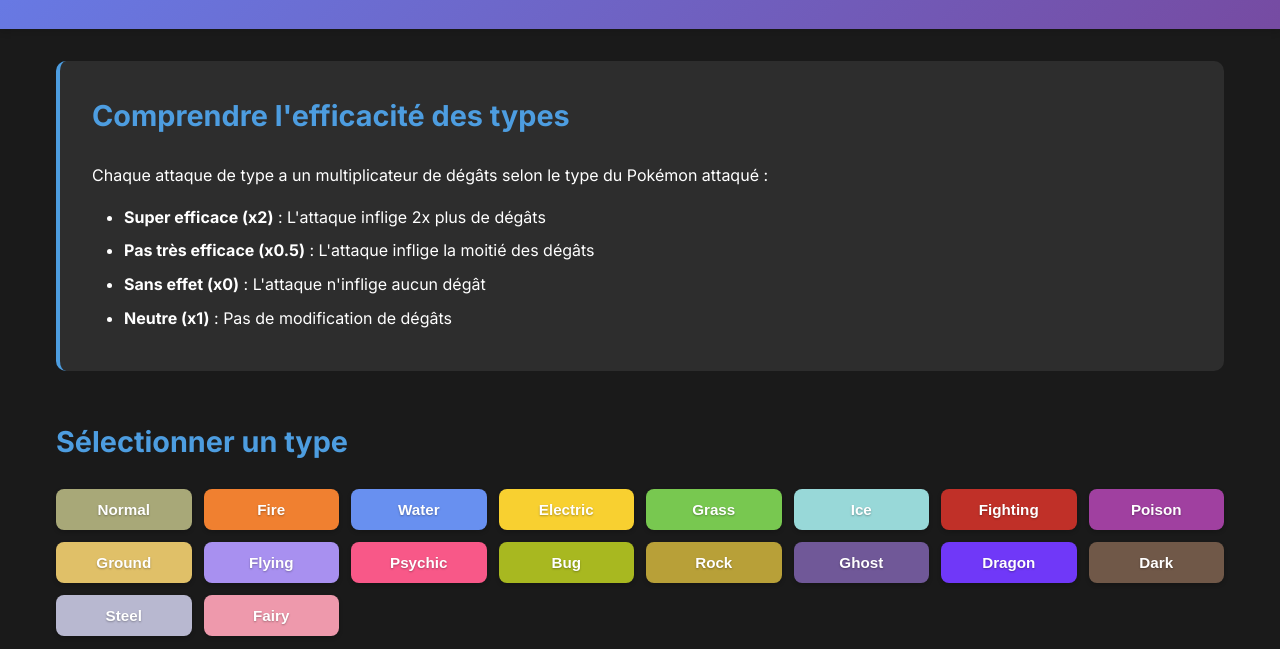
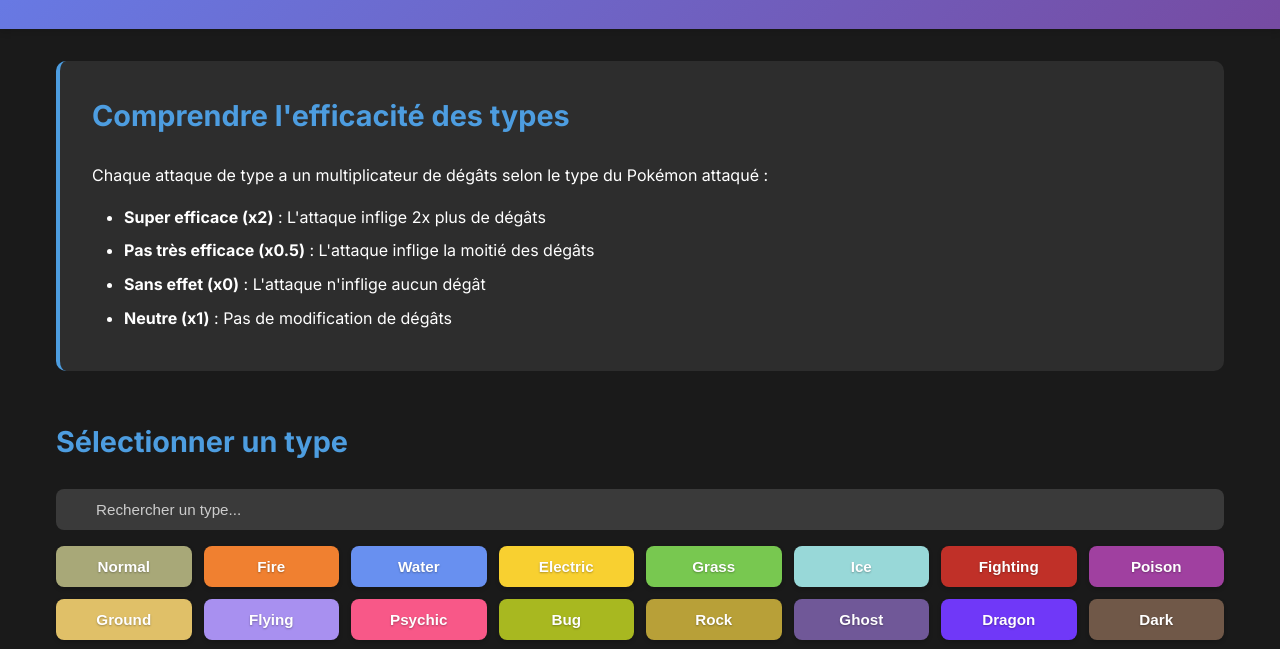
Before and after one commit to RAYAXss/pokestar, a website built with Vite: page index.html in a window 1280 px wide. Shown: the part 135-784 px from the top of the page. Built offline with nearby package versions, Linux system fonts and the light colour scheme.

```diff
--- a/index.html
+++ b/index.html
@@ -29,6 +29,9 @@
 
         <section class="type-selector">
             <h2>Sélectionner un type</h2>
+            <div class="search-wrapper">
+                <input type="text" id="typeSearch" placeholder="Rechercher un type..." autocomplete="off">
+            </div>
             <div id="typeButtons" class="type-grid"></div>
         </section>
 
--- a/script.js
+++ b/script.js
@@ -152,9 +152,11 @@ function analyzeType(type) {
     return { superEffective, notVeryEffective, immune, weakTo, resists, immuneTo };
 }
 
-function renderTypeButtons() {
+function renderTypeButtons(filter = '') {
     typeButtonsContainer.innerHTML = '';
-    for (const type of TYPES) {
+    const filteredTypes = TYPES.filter(type => type.toLowerCase().includes(filter.toLowerCase()));
+
+    for (const type of filteredTypes) {
         const btn = document.createElement('button');
         btn.className = `type-btn ${getTypeClass(type)}`;
         btn.textContent = type;
@@ -243,4 +245,16 @@ toggleChartBtn.addEventListener('click', () => {
 // Initialize
 renderTypeButtons();
 renderChart();
+
+const typeSearch = document.getElementById('typeSearch');
+typeSearch.addEventListener('input', (e) => {
+    renderTypeButtons(e.target.value);
+    if (e.target.value && activeButton) {
+        activeButton.classList.remove('active');
+        activeButton = null;
+        selectedTypeName.textContent = 'Type';
+        typeDetails.classList.add('hidden');
+    }
+});
+
 console.log('PokeStar loaded successfully');
--- a/styles.css
+++ b/styles.css
@@ -77,6 +77,31 @@ h3 {
 
 .intro li {
     margin-bottom: 0.5rem;
+}
+
+.search-wrapper {
+    margin-bottom: 1rem;
+    position: relative;
+}
+
+.search-wrapper input {
+    width: 100%;
+    padding: 0.75rem 1rem 0.75rem 2.5rem;
+    border: none;
+    border-radius: 8px;
+    font-size: 0.95rem;
+    background-color: var(--bg-card);
+    color: var(--text-primary);
+    outline: none;
+    transition: box-shadow 0.2s;
+}
+
+.search-wrapper input::placeholder {
+    color: var(--text-secondary);
+}
+
+.search-wrapper input:focus {
+    box-shadow: 0 0 0 3px var(--accent);
 }
 
 .type-grid {
--- /dev/null
+++ b/vite.config.js
@@ -0,0 +1,9 @@
+import { defineConfig } from 'vite'
+
+export default defineConfig({
+  base: '',
+  server: {
+    open: true,
+    port: 3000
+  }
+})
```
Also changed, not shown: package.json (added, +25 -0 lines), README.md, 1 other file.
